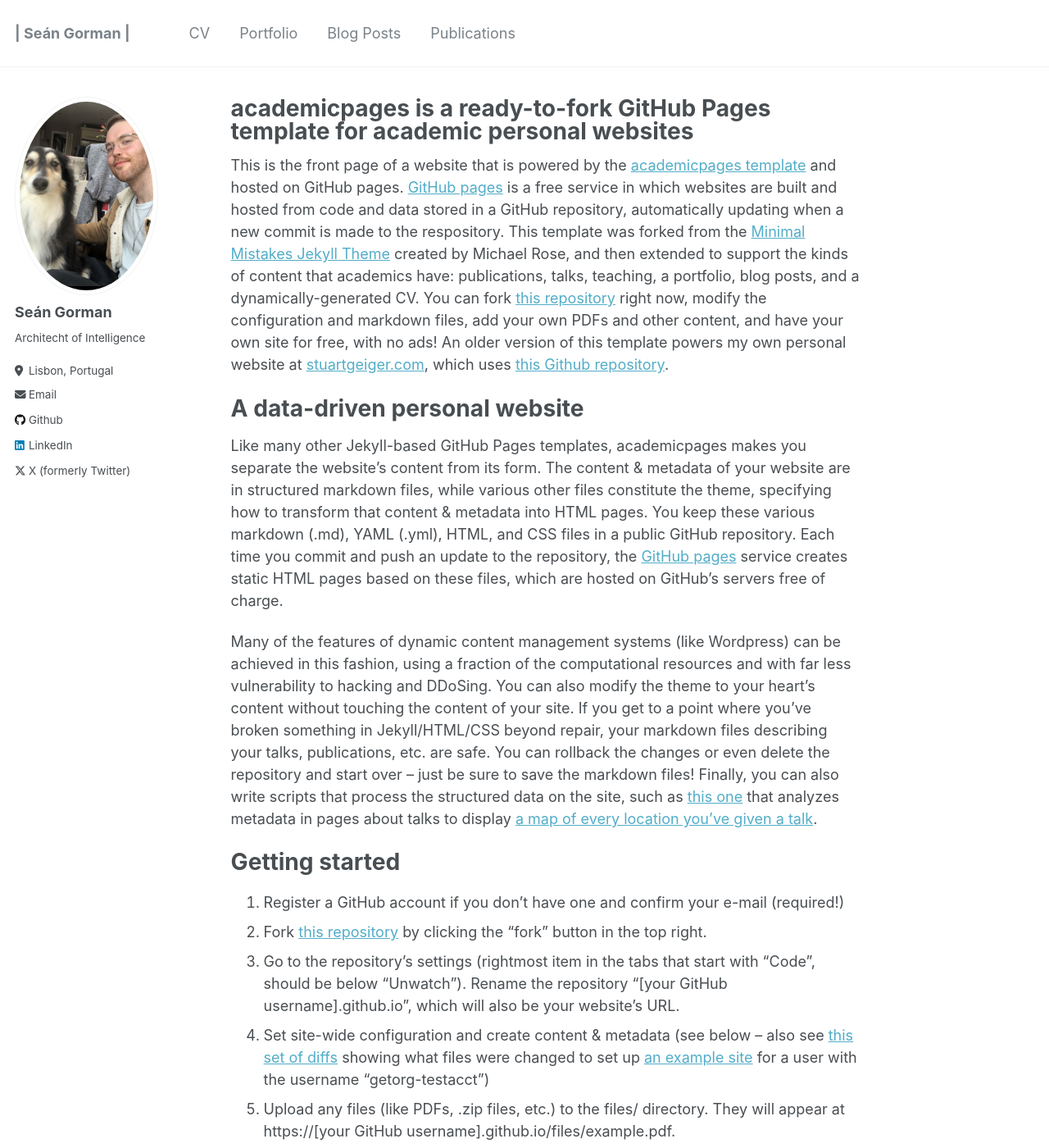
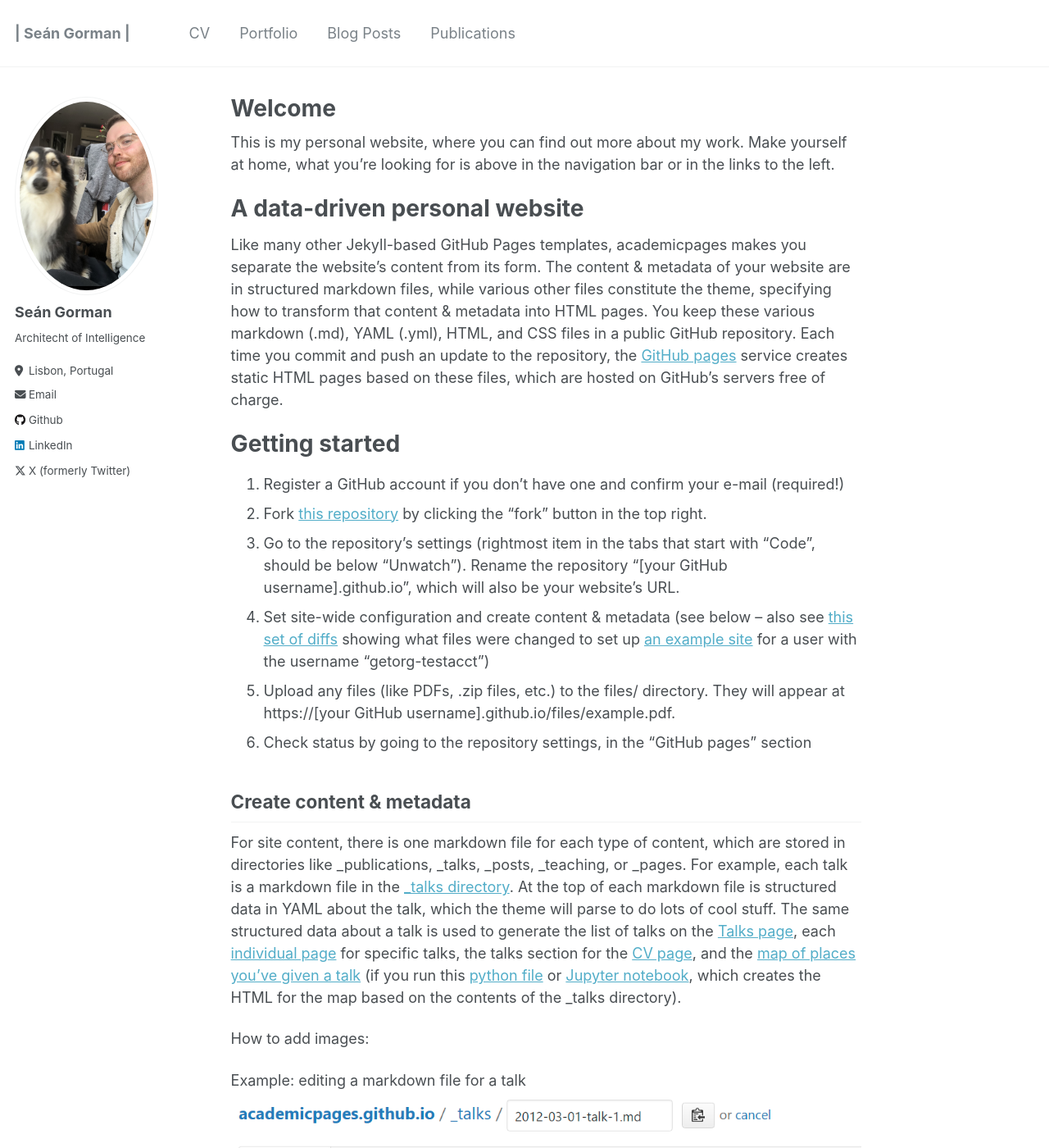
Before and after one commit to SeanGormann/SeanGormann.github.io, a Jekyll site: the page built from _pages/about.md, in a window 1280 px wide and 1400 px high. Shown: the whole window at 82% size. Built offline with Jekyll 4.4.1, drawn with Linux system fonts in a browser that asks for light colours; some of the changed text lies outside the part shown.

Commit message:
About updates

```diff
--- a/_pages/about.md
+++ b/_pages/about.md
@@ -1,19 +1,19 @@
 ---
 permalink: /
-title: "academicpages is a ready-to-fork GitHub Pages template for academic personal websites"
+title: "Welcome"
 author_profile: true
 redirect_from:
   - /about/
   - /about.html
 ---
 
-This is the front page of a website that is powered by the [academicpages template](https://github.com/academicpages/academicpages.github.io) and hosted on GitHub pages. [GitHub pages](https://pages.github.com) is a free service in which websites are built and hosted from code and data stored in a GitHub repository, automatically updating when a new commit is made to the respository. This template was forked from the [Minimal Mistakes Jekyll Theme](https://mmistakes.github.io/minimal-mistakes/) created by Michael Rose, and then extended to support the kinds of content that academics have: publications, talks, teaching, a portfolio, blog posts, and a dynamically-generated CV. You can fork [this repository](https://github.com/academicpages/academicpages.github.io) right now, modify the configuration and markdown files, add your own PDFs and other content, and have your own site for free, with no ads! An older version of this template powers my own personal website at [stuartgeiger.com](http://stuartgeiger.com), which uses [this Github repository](https://github.com/staeiou/staeiou.github.io).
+This is my personal website, where you can find out more about my work. Make yourself at home, what you're looking for is above in the navigation bar or in the links to the left.
+
 
 A data-driven personal website
 ======
 Like many other Jekyll-based GitHub Pages templates, academicpages makes you separate the website's content from its form. The content & metadata of your website are in structured markdown files, while various other files constitute the theme, specifying how to transform that content & metadata into HTML pages. You keep these various markdown (.md), YAML (.yml), HTML, and CSS files in a public GitHub repository. Each time you commit and push an update to the repository, the [GitHub pages](https://pages.github.com/) service creates static HTML pages based on these files, which are hosted on GitHub's servers free of charge.
 
-Many of the features of dynamic content management systems (like Wordpress) can be achieved in this fashion, using a fraction of the computational resources and with far less vulnerability to hacking and DDoSing. You can also modify the theme to your heart's content without touching the content of your site. If you get to a point where you've broken something in Jekyll/HTML/CSS beyond repair, your markdown files describing your talks, publications, etc. are safe. You can rollback the changes or even delete the repository and start over -- just be sure to save the markdown files! Finally, you can also write scripts that process the structured data on the site, such as [this one](https://github.com/academicpages/academicpages.github.io/blob/master/talkmap.ipynb) that analyzes metadata in pages about talks to display [a map of every location you've given a talk](https://academicpages.github.io/talkmap.html).
 
 Getting started
 ======
@@ -24,26 +24,21 @@
 1. Upload any files (like PDFs, .zip files, etc.) to the files/ directory. They will appear at https://[your GitHub username].github.io/files/example.pdf.
 1. Check status by going to the repository settings, in the "GitHub pages" section
 
-Site-wide configuration
-------
-The main configuration file for the site is in the base directory in [_config.yml](https://github.com/academicpages/academicpages.github.io/blob/master/_config.yml), which defines the content in the sidebars and other site-wide features. You will need to replace the default variables with ones about yourself and your site's github repository. The configuration file for the top menu is in [_data/navigation.yml](https://github.com/academicpages/academicpages.github.io/blob/master/_data/navigation.yml). For example, if you don't have a portfolio or blog posts, you can remove those items from that navigation.yml file to remove them from the header.
 
 Create content & metadata
 ------
 For site content, there is one markdown file for each type of content, which are stored in directories like _publications, _talks, _posts, _teaching, or _pages. For example, each talk is a markdown file in the [_talks directory](https://github.com/academicpages/academicpages.github.io/tree/master/_talks). At the top of each markdown file is structured data in YAML about the talk, which the theme will parse to do lots of cool stuff. The same structured data about a talk is used to generate the list of talks on the [Talks page](https://academicpages.github.io/talks), each [individual page](https://academicpages.github.io/talks/2012-03-01-talk-1) for specific talks, the talks section for the [CV page](https://academicpages.github.io/cv), and the [map of places you've given a talk](https://academicpages.github.io/talkmap.html) (if you run this [python file](https://github.com/academicpages/academicpages.github.io/blob/master/talkmap.py) or [Jupyter notebook](https://github.com/academicpages/academicpages.github.io/blob/master/talkmap.ipynb), which creates the HTML for the map based on the contents of the _talks directory).
 
-**Markdown generator**
-
-I have also created [a set of Jupyter notebooks](https://github.com/academicpages/academicpages.github.io/tree/master/markdown_generator
-) that converts a CSV containing structured data about talks or presentations into individual markdown files that will be properly formatted for the academicpages template. The sample CSVs in that directory are the ones I used to create my own personal website at stuartgeiger.com. My usual workflow is that I keep a spreadsheet of my publications and talks, then run the code in these notebooks to generate the markdown files, then commit and push them to the GitHub repository.
-
-How to edit your site's GitHub repository
-------
-Many people use a git client to create files on their local computer and then push them to GitHub's servers. If you are not familiar with git, you can directly edit these configuration and markdown files directly in the github.com interface. Navigate to a file (like [this one](https://github.com/academicpages/academicpages.github.io/blob/master/_talks/2012-03-01-talk-1.md) and click the pencil icon in the top right of the content preview (to the right of the "Raw | Blame | History" buttons). You can delete a file by clicking the trashcan icon to the right of the pencil icon. You can also create new files or upload files by navigating to a directory and clicking the "Create new file" or "Upload files" buttons.
+How to add images:
 
 Example: editing a markdown file for a talk
 ![Editing a markdown file for a talk](/images/editing-talk.png)
 
+
+
+Example: random image
+![Editing a markdown file for a talk](/images/dalle-bioinf-conception.jpg)
+
 For more info
 ------
 More info about configuring academicpages can be found in [the guide](https://academicpages.github.io/markdown/). The [guides for the Minimal Mistakes theme](https://mmistakes.github.io/minimal-mistakes/docs/configuration/) (which this theme was forked from) might also be helpful.
```
Also changed, not shown: images/dalle-bioinf-conception.jpg (added).
